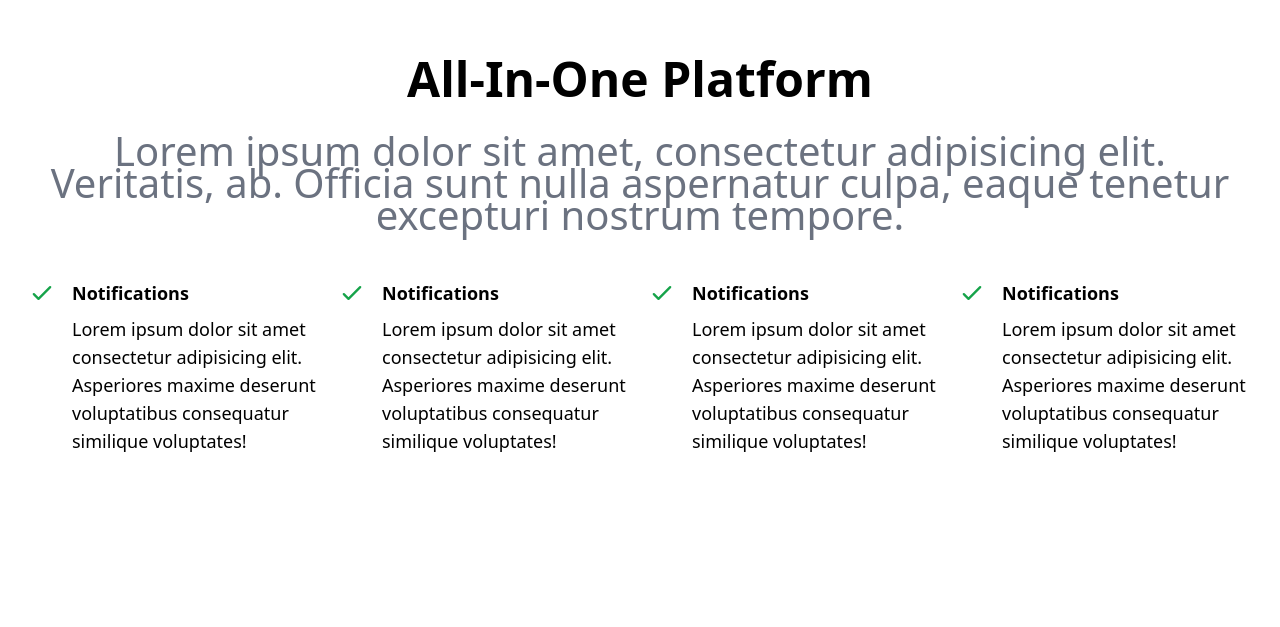
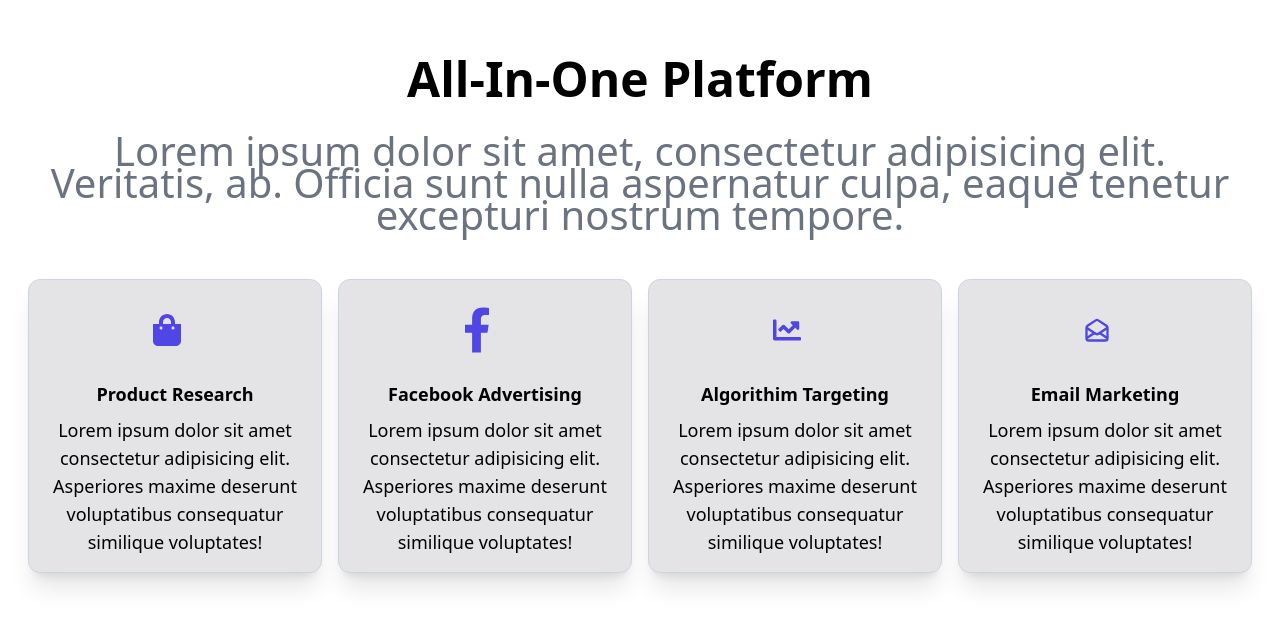
Before and after one commit to toju-toby22/ParkLed.com, a React (Create React App) app: page / in a window 1280 px wide. Shown: the part 1293-1920 px from the top of the page. Before the commit the page ends 1892 px from the top, so only its background shows below. Built offline with nearby package versions, Linux system fonts and the light colour scheme.

Commit message:
Imported Icons

```diff
--- a/src/Components/Nav-bar.js
+++ b/src/Components/Nav-bar.js
@@ -18,9 +18,9 @@
           <h1 className='text-3xl font-bold mr-4 sm:text-4xl'>PDA.</h1>
           <ul className='hidden md:flex'>
           <li className="text-lg"><Link to="/" smooth={true} duration={500}>Home</Link></li>
-          <li className="text-lg"><Link to="about" smooth={true} offset={-200} duration={500}>About</Link></li>
-          <li className="text-lg"><Link to="contact" smooth={true} offset={-50} duration={500}>Support</Link></li>
-          <li className="text-lg"><Link to="courses" smooth={true} offset={-100} duration={500}>Courses</Link></li>
+          <li className="text-lg"><Link to="/about" smooth={true} offset={-200} duration={500}>About</Link></li>
+          <li className="text-lg"><Link to="/contact" smooth={true} offset={-50} duration={500}>Support</Link></li>
+          <li className="text-lg"><Link to="/courses" smooth={true} offset={-100} duration={500}>Courses</Link></li>
           </ul>
         </div>
         <div className='hidden md:flex pr-4'>
--- a/src/Pages/Homepage.js
+++ b/src/Pages/Homepage.js
@@ -5,10 +5,13 @@
 // import { FaBeer } from 'react-icons/fa';
 import supportImg from '../Assets/cyber-bg.png'
 import logo from '../Assets/logo.png'
-import { CheckIcon } from '@heroicons/react/outline';
+// import { CheckIcon } from '@heroicons/react/outline';
+import { Link } from "react-router-dom"
 
-import {Link} from "react-router-dom"
-
+import { FaFacebookF } from "react-icons/fa";
+import { FaShoppingBag } from "react-icons/fa";
+import { FaChartLine } from "react-icons/fa";
+import { HiOutlineMailOpen } from "react-icons/hi";
 
 function Homepage() {
     return (
@@ -81,12 +84,13 @@
 
                     <div className='grid sm:grid-cols-2 lg:grid-cols-4 gap-4 pt-4'>
 
-          <div className='flex'>
+                        <div className='flex flex-col justify-center items-center text-center bg-zinc-200
+            border border-slate-300 rounded-xl shadow-xl p-auto m-auto'>
                             <div>
-              <CheckIcon className='w-7 mr-4 text-green-600' />
+                                <FaShoppingBag className='h-[100px] w-7 mr-4 text-indigo-600' />
                             </div>
                             <div>
-              <h3 className='font-bold text-lg'>Notifications</h3>
+                                <h3 className='font-bold text-lg'>Product Research</h3>
                                 <p className='text-lg pt-2 pb-4'>
                                     Lorem ipsum dolor sit amet consectetur adipisicing elit.
                                     Asperiores maxime deserunt voluptatibus consequatur similique
@@ -94,12 +98,14 @@
                                 </p>
                             </div>
                         </div>
-          <div className='flex'>
+
+                        <div className='flex flex-col justify-center items-center text-center bg-zinc-200
+            border border-slate-300 rounded-xl shadow-xl p-auto m-auto '>
                             <div>
-              <CheckIcon className='w-7 mr-4 text-green-600' />
+                                <FaFacebookF className='h-[100px] w-7 mr-4 text-indigo-600' />
                             </div>
                             <div>
-              <h3 className='font-bold text-lg'>Notifications</h3>
+                                <h3 className='font-bold text-lg'>Facebook Advertising</h3>
                                 <p className='text-lg pt-2 pb-4'>
                                     Lorem ipsum dolor sit amet consectetur adipisicing elit.
                                     Asperiores maxime deserunt voluptatibus consequatur similique
@@ -107,12 +113,14 @@
                                 </p>
                             </div>
                         </div>
-          <div className='flex'>
+
+                        <div className='flex flex-col justify-center items-center text-center bg-zinc-200
+            border border-slate-300 rounded-xl shadow-xl '>
                             <div>
-              <CheckIcon className='w-7 mr-4 text-green-600' />
+                                <FaChartLine className='h-[100px] w-7 mr-4 text-indigo-600' />
                             </div>
                             <div>
-              <h3 className='font-bold text-lg'>Notifications</h3>
+                                <h3 className='font-bold text-lg'>Algorithim Targeting</h3>
                                 <p className='text-lg pt-2 pb-4'>
                                     Lorem ipsum dolor sit amet consectetur adipisicing elit.
                                     Asperiores maxime deserunt voluptatibus consequatur similique
@@ -120,12 +128,14 @@
                                 </p>
                             </div>
                         </div>
-          <div className='flex'>
+
+                        <div className='flex flex-col justify-center items-center text-center bg-zinc-200
+            border border-slate-300 rounded-xl shadow-xl '>
                             <div>
-              <CheckIcon className='w-7 mr-4 text-green-600' />
+                                <HiOutlineMailOpen className='h-[100px] w-7 mr-4 text-indigo-600' />
                             </div>
                             <div>
-              <h3 className='font-bold text-lg'>Notifications</h3>
+                                <h3 className='font-bold text-lg'>Email Marketing</h3>
                                 <p className='text-lg pt-2 pb-4'>
                                     Lorem ipsum dolor sit amet consectetur adipisicing elit.
                                     Asperiores maxime deserunt voluptatibus consequatur similique
@@ -133,6 +143,7 @@
                                 </p>
                             </div>
                         </div>
+
 
 
                     </div>
```
Lines whose indentation alone changed are shown as unchanged.
